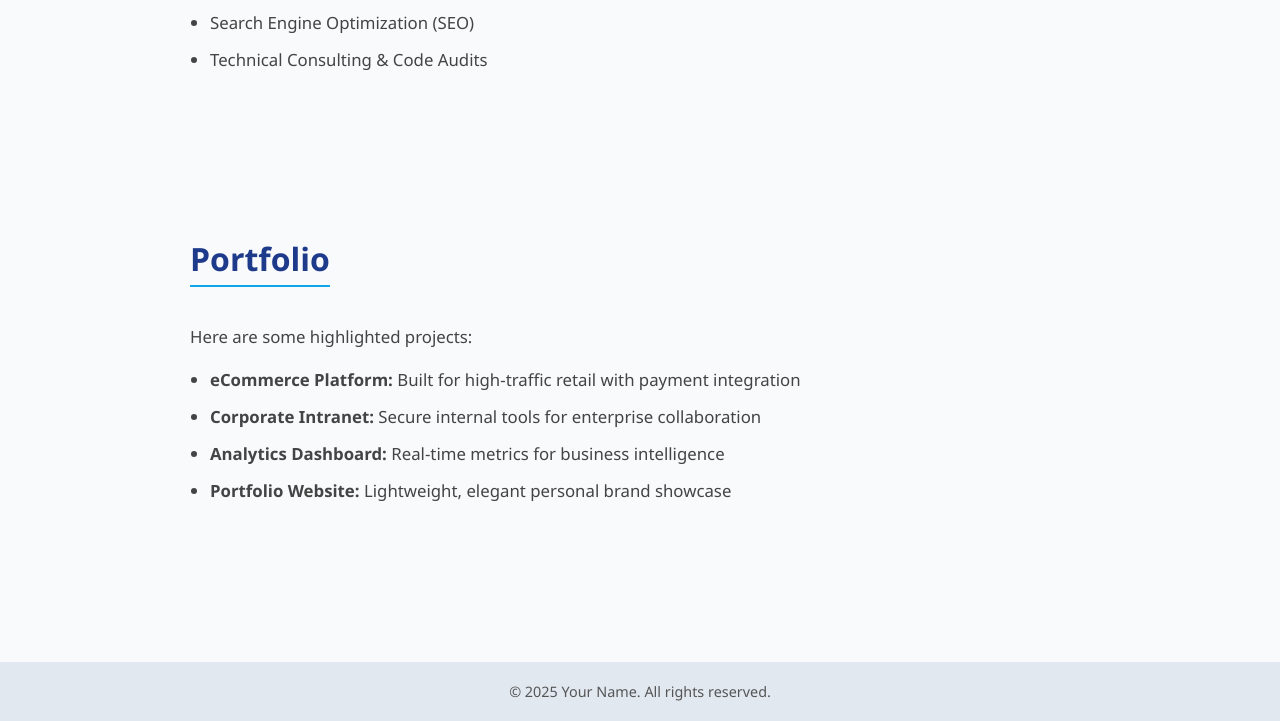
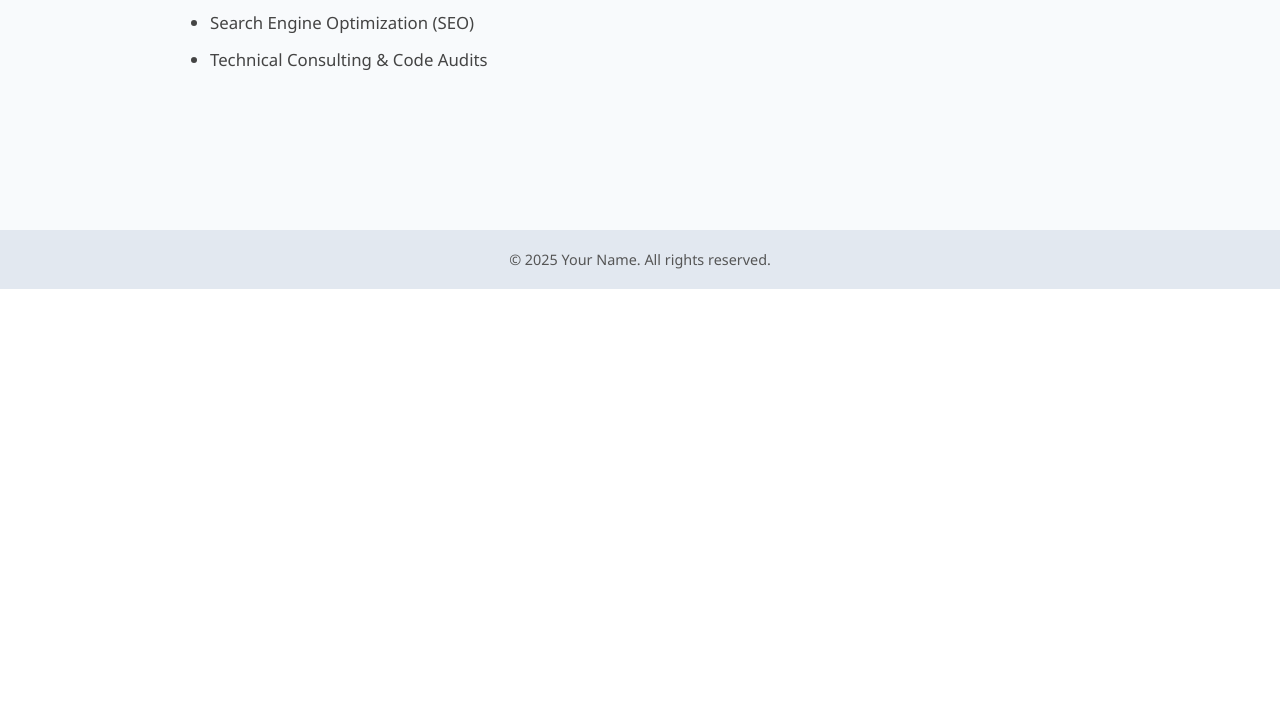
Before and after one commit to roparon/Flask_Task_App, a Flask app: template app/templates/griev.html in a window 1280 px wide. Shown: the part 959-1680 px from the top of the page. After the commit the page ends 1248 px from the top, so only its background shows below. Run offline with Flask 3, Linux system fonts and the light colour scheme; the template is opened without the code that fills it, so the values that code supplies are empty.

Commit message:
innitial commit

```diff
--- a/app/templates/griev.html
+++ b/app/templates/griev.html
@@ -190,18 +190,6 @@
       </ul>
     </section>
 
-    <section id="portfolio">
-      <h2>Portfolio</h2>
-      <p>
-        Here are some highlighted projects:
-      </p>
-      <ul>
-        <li><strong>eCommerce Platform:</strong> Built for high-traffic retail with payment integration</li>
-        <li><strong>Corporate Intranet:</strong> Secure internal tools for enterprise collaboration</li>
-        <li><strong>Analytics Dashboard:</strong> Real-time metrics for business intelligence</li>
-        <li><strong>Portfolio Website:</strong> Lightweight, elegant personal brand showcase</li>
-      </ul>
-    </section>
   </main>
 
   <footer>
```
